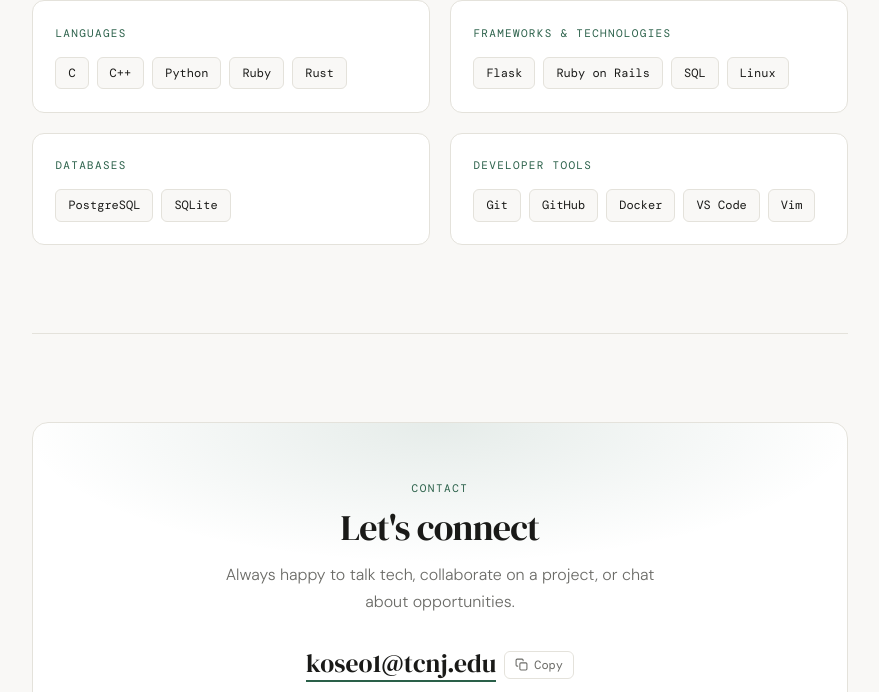
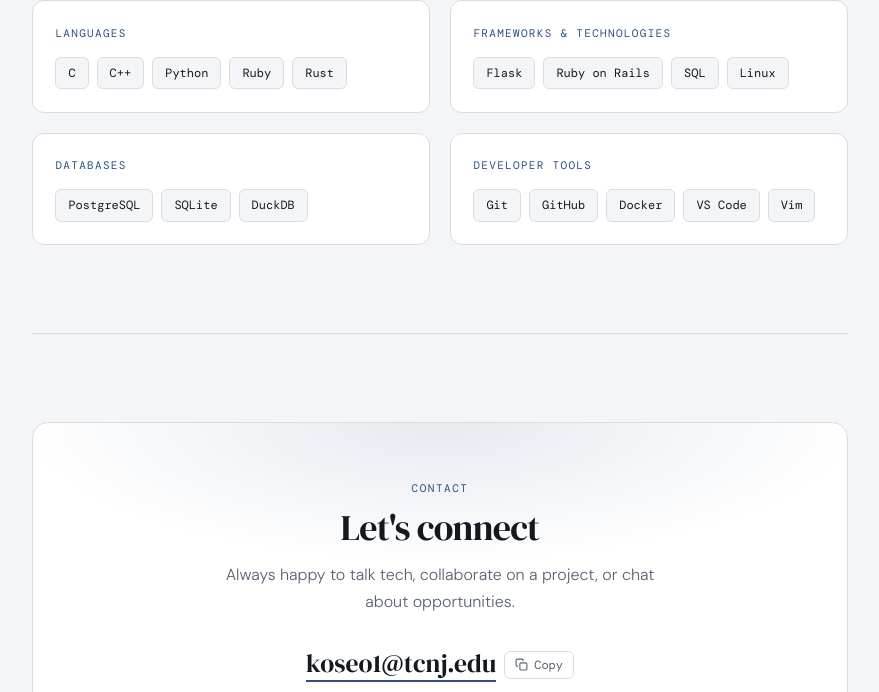
Before and after one commit to onurk0/onurk0.github.io, a plain HTML site: page index.html in a window 1280 px wide. Shown: the part 3304-3996 px from the top of the page, without its empty margins (200-1079 px from the left). Drawn offline with nearby package versions, Linux system fonts and the light colour scheme; a web font is replaced by a local one.

Commit message:
slight update

```diff
--- a/css/theme.css
+++ b/css/theme.css
@@ -1,15 +1,15 @@
 /* Shared color palettes. data-theme = "<palette>-<light|dark>" (set by theme.js). */
-/* ── DEFAULT: Forest Light ── */
+/* ── DEFAULT: Slate Light (no-JS fallback; theme.js sets data-theme) ── */
 :root {
-  --bg: #f9f8f6; --surface: #ffffff; --text: #1a1a18; --muted: #6b6b67;
-  --border: #e4e2db; --accent: #2a6049; --tag-bg: #f0efea; --tag-text: #444440;
-  --nav-bg: rgba(249,248,246,0.9);
+  --bg: #f4f5f7; --surface: #ffffff; --text: #141820; --muted: #586070;
+  --border: #d8dce8; --accent: #2c5080; --tag-bg: #e8ecf4; --tag-text: #283858;
+  --nav-bg: rgba(244,245,247,0.92);
 }
 @media (prefers-color-scheme: dark) {
   :root:not([data-theme]) {
-    --bg: #111110; --surface: #1c1c1a; --text: #e8e6e0; --muted: #888884;
-    --border: #2e2e2b; --accent: #4caf87; --tag-bg: #242422; --tag-text: #b0aea8;
-    --nav-bg: rgba(17,17,16,0.9);
+    --bg: #0a0c10; --surface: #111418; --text: #c8ccd8; --muted: #586070;
+    --border: #1e2230; --accent: #6a9fd8; --tag-bg: #161a24; --tag-text: #8898b8;
+    --nav-bg: rgba(10,12,16,0.92);
   }
 }
 
--- a/index.html
+++ b/index.html
@@ -279,6 +279,7 @@
           <ul class="skill-pills">
             <li class="skill-pill">PostgreSQL</li>
             <li class="skill-pill">SQLite</li>
+            <li class="skill-pill">DuckDB</li>
           </ul>
         </div>
 
--- a/js/theme.js
+++ b/js/theme.js
@@ -2,7 +2,7 @@
    Stored value: "<palette>-<light|dark>" (explicit) or just "<palette>" (follow system). */
 (function () {
   var KEY = 'portfolio-theme';
-  var PALETTES = ['forest', 'ocean', 'violet', 'rose', 'amber', 'slate', 'mono'];
+  var PALETTES = ['slate', 'forest', 'ocean', 'violet', 'rose', 'amber', 'mono'];
   var mq = window.matchMedia ? window.matchMedia('(prefers-color-scheme: dark)') : null;
 
   function read() { try { return localStorage.getItem(KEY) || ''; } catch (e) { return ''; } }
@@ -11,7 +11,7 @@
   function parse(v) {
     var p = v.split('-');
     return {
-      palette: PALETTES.indexOf(p[0]) >= 0 ? p[0] : 'forest',
+      palette: PALETTES.indexOf(p[0]) >= 0 ? p[0] : 'slate',
       mode: p[1] === 'light' || p[1] === 'dark' ? p[1] : null
     };
   }
```
Also changed, not shown: 1 other file.
